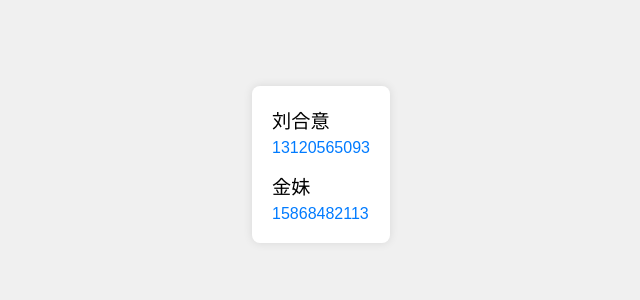
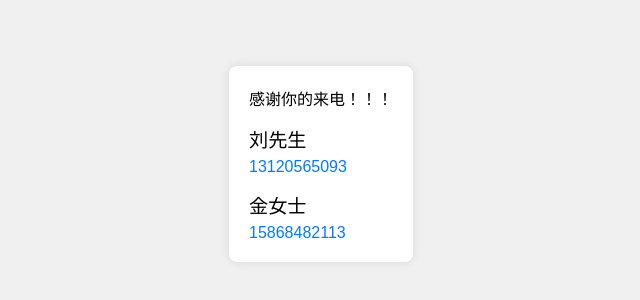
Before and after one commit to wantgroup/tool-phone, a plain HTML site: page index.html in a window 1280 px wide. Shown: the part 236-536 px from the top of the page, without its empty margins (319-959 px from the left). Drawn offline with Linux system fonts and the light colour scheme.

Commit message:
Update index.html
添加感谢语

```diff
--- a/index.html
+++ b/index.html
@@ -40,11 +40,14 @@
 <body>
     <div class="contact-container">
         <div class="contact-item">
-            <div class="name">刘合意</div>
+            <span>感谢你的来电！！！</span>
+        </div>
+        <div class="contact-item">
+            <div class="name">刘先生</div>
             <div class="phone">13120565093</div>
         </div>
         <div class="contact-item">
-            <div class="name">金妹</div>
+            <div class="name">金女士</div>
             <div class="phone">15868482113</div>
         </div>
     </div>
```
